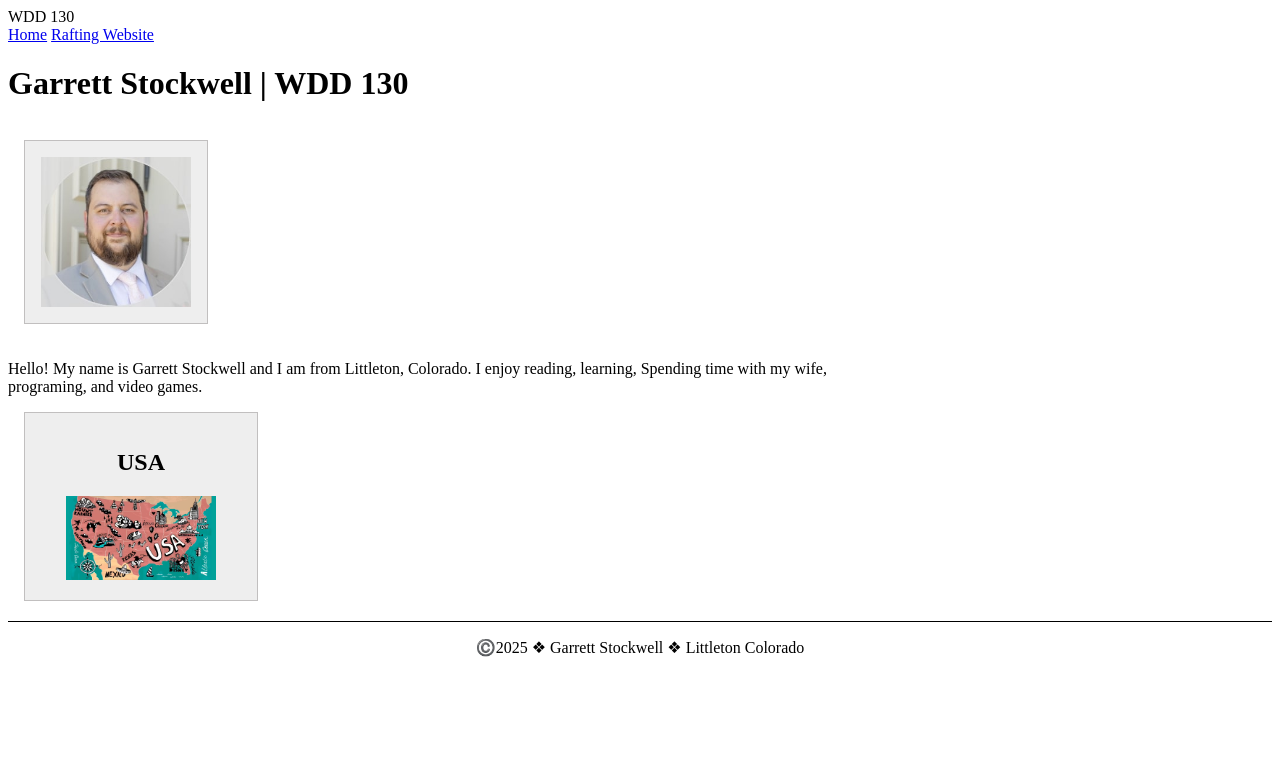
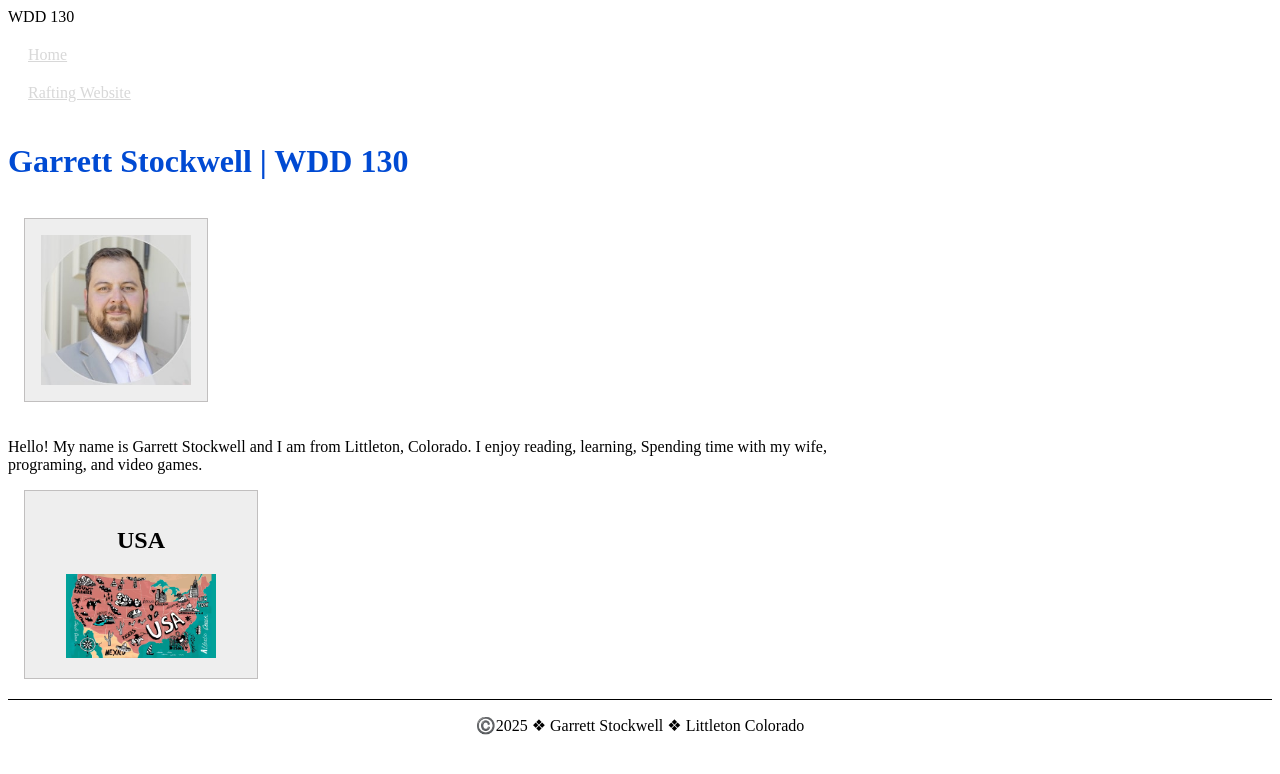
Before and after one commit to asaltycarebear/wdd130, a plain HTML site: page index.html in a window 1280 px wide. Drawn offline with Linux system fonts and the light colour scheme.

Commit message:
format updates

```diff
--- a/styles/styles.css
+++ b/styles/styles.css
@@ -1,5 +1,21 @@
 main {
   max-width: 840px;
+}
+
+nav {
+  color: beige;
+  padding: 10px;
+  display: block;
+}
+
+nav a {
+  color: rgb(216, 216, 216);
+  padding: 10px;
+  display: block;
+}
+
+h1 {
+  color: rgb(0, 74, 211)
 }
 
 main img {
```
